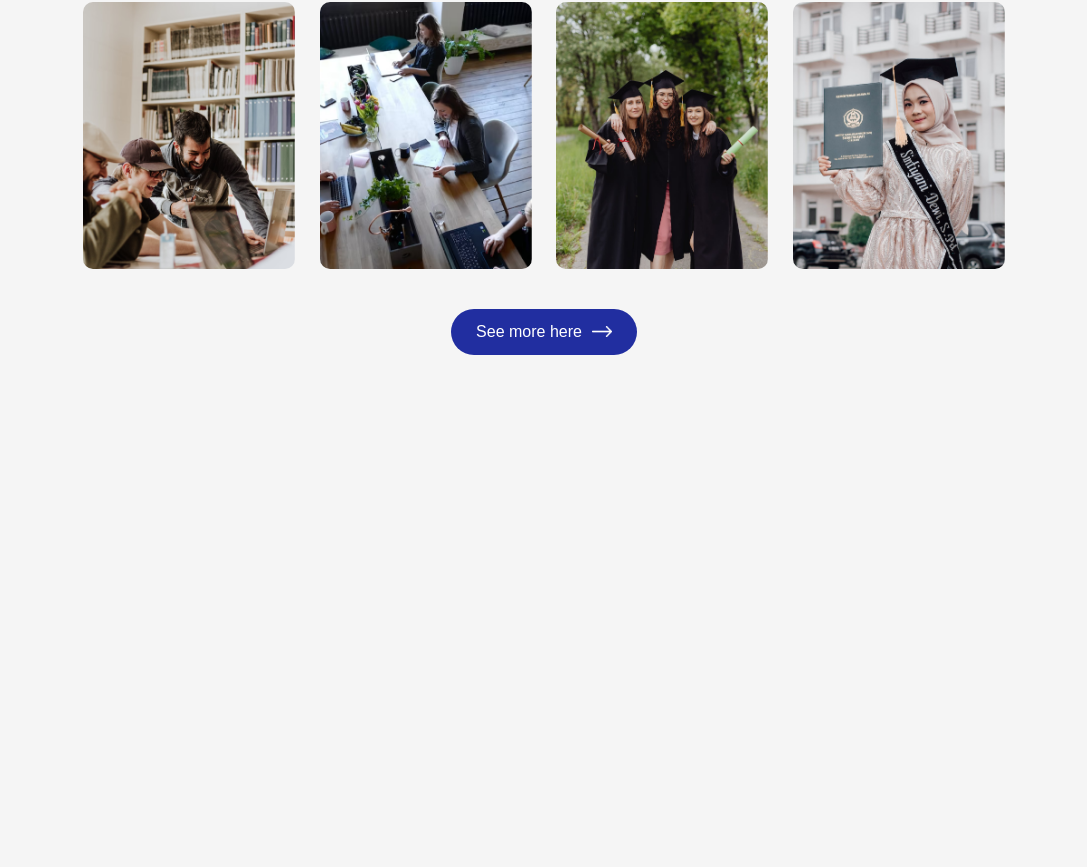
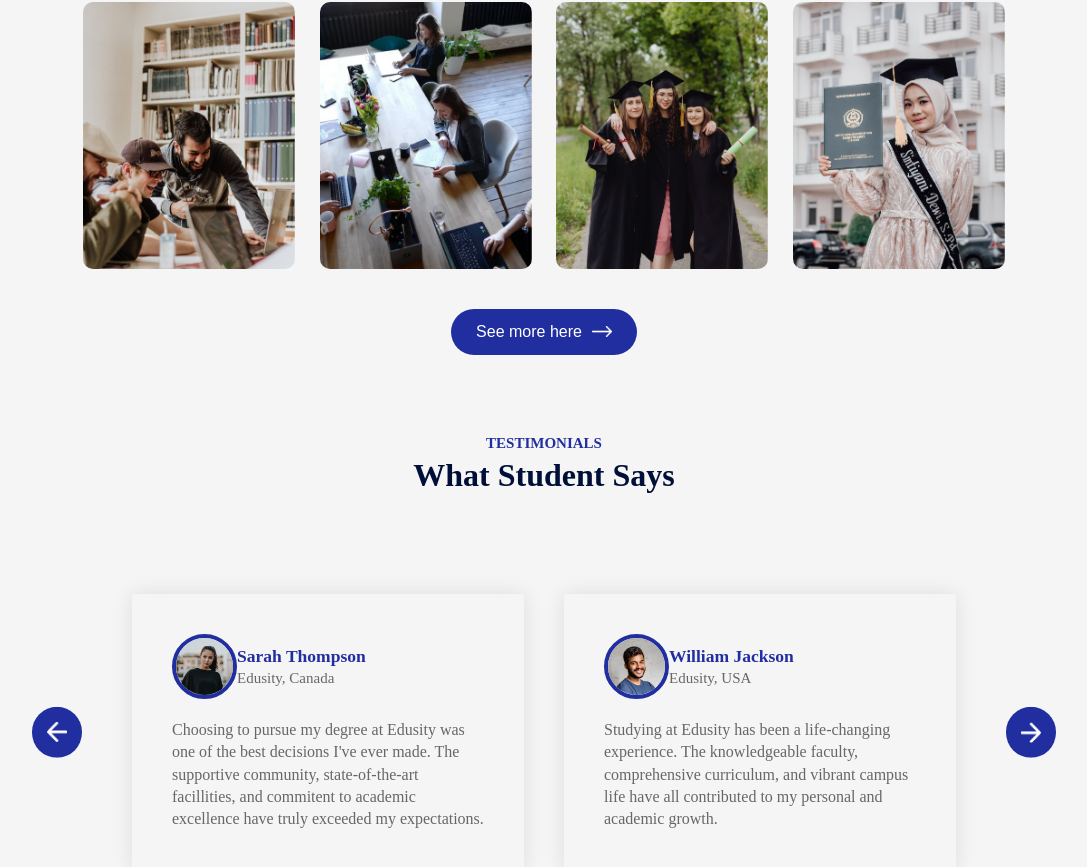
Before and after one commit to universyu/completeRespon, a React (Vite) app: page / in a window 1280 px wide. Shown: the part 1998-2865 px from the top of the page, without its empty margins (96-1183 px from the left). Before the commit the page ends 2433 px from the top, so only its background shows below. Built offline with nearby package versions, Linux system fonts and the light colour scheme.

Commit message:
添加Testimonials

```diff
--- a/src/App.jsx
+++ b/src/App.jsx
@@ -5,6 +5,7 @@ import Programs from "./Components/Programs/Programs.jsx";
 import Title from "./Components/Title/Title.jsx";
 import About from "./Components/About/About.jsx";
 import Campus from "./Components/Campus/Campus.jsx";
+import Testimonials from "./Components/Testimonials/Testimonials.jsx";
 
 const App = () => {
     return (
@@ -17,6 +18,8 @@ const App = () => {
                 <About />
                 <Title subTitle={'Gallery'} title={'Campus Photos'}></Title>
                 <Campus />
+                <Title subTitle={'TESTIMONIALS'} title={'What Student Says'}></Title>
+                <Testimonials />
             </div>
 
         </div>
--- /dev/null
+++ b/src/Components/Testimonials/Testimonials.css
@@ -0,0 +1,56 @@
+.testimonials{
+    margin: 80px auto;
+    padding: 0 80px;
+    position: relative;
+}
+.next-btn, .back-btn{
+    position: absolute;
+    top: 50%;
+    right: 0;
+    transform: translateY(-50%);
+    padding: 15px;
+    width: 50px;
+    border-radius: 50%;
+    cursor: pointer;
+    background: #212EA0;
+}
+.back-btn{
+    right: auto;
+    left: 0;
+}
+.slider{
+    overflow: hidden;
+}
+.slider ul{
+    display: flex;
+    width: 200%;
+    overflow-x: hidden;
+    transition: 0.5s;
+}
+.slider ul li{
+    list-style: none;
+    width: 50%;
+    padding: 20px;
+}
+.slide{
+    height: 100%;
+    box-shadow: 0  0 20px rgba(0,0,0,0.1);
+    padding: 40px;
+    border: 10px;
+    color: #676767;
+    line-height: 1.4;
+}
+.user-info{
+    display: flex;
+    align-items: center;
+    margin-bottom: 20px;
+    font-size: 15px;
+}
+.user-info h3{
+    color: #212EA0;
+}
+.slide img{
+    width: 65px;
+    border-radius: 50%;
+    border: 4px solid #212EA0;
+}
--- /dev/null
+++ b/src/Components/Testimonials/Testimonials.jsx
@@ -0,0 +1,99 @@
+import React, { useRef } from 'react';
+import './Testimonials.css'
+import next_icon from '../../assets/next-icon.png'
+import back_icon from '../../assets/back-icon.png'
+import user_1 from '../../assets/user-1.png'
+import user_2 from '../../assets/user-2.png'
+import user_3 from '../../assets/user-3.png'
+import user_4 from '../../assets/user-4.png'
+
+const Testimonials = () => {
+
+    const slider = useRef();
+    let tx = 0;
+
+    const slideForward = () => {
+        if(tx>-50){
+            tx -= 25;
+        }
+        slider.current.style.transform = `translateX(${tx}%)`;
+    }
+    const slideBackward = () => {
+        if(tx<0){
+            tx += 25;
+        }
+        slider.current.style.transform = `translateX(${tx}%)`;
+    }
+
+    return (
+        <div className={'testimonials'}>
+            <img className={'next-btn'} src={next_icon} alt="" onClick={slideForward}/>
+            <img className={'back-btn'} src={back_icon} alt="" onClick={slideBackward}/>
+            <div className={'slider'}>
+                <ul ref={slider}>
+                    <li>
+                        <div className="slide">
+                            <div className="user-info">
+                                <img src={user_1} alt=""/>
+                                <div>
+                                    <h3>Sarah Thompson</h3>
+                                    <span>Edusity, Canada</span>
+                                </div>
+                            </div>
+                            <p>Choosing to pursue my degree at Edusity was one of
+                                the best decisions I've ever made. The supportive
+                                community, state-of-the-art facillities, and commitent
+                                to academic excellence have truly exceeded my
+                                expectations.</p>
+                        </div>
+                    </li>
+                    <li>
+                        <div className="slide">
+                            <div className="user-info">
+                                <img src={user_2} alt=""/>
+                                <div>
+                                    <h3>William Jackson</h3>
+                                    <span>Edusity, USA</span>
+                                </div>
+                            </div>
+                            <p>Studying at Edusity has been a life-changing experience. The knowledgeable faculty,
+                                comprehensive curriculum, and vibrant campus life have all contributed to my personal
+                                and academic growth.</p>
+                        </div>
+                    </li>
+                    <li>
+                        <div className="slide">
+                            <div className="user-info">
+                            <img src={user_3} alt=""/>
+                                <div>
+                                    <h3>Olivia Martinez</h3>
+                                    <span>Edusity, Australia</span>
+                                </div>
+                            </div>
+                            <p>Attending Edusity has been a remarkable journey. The inclusive community, top-notch
+                                facilities, and innovative academic programs have provided me with invaluable
+                                experiences and prepared me well for my future career.</p>
+
+                        </div>
+                    </li>
+                    <li>
+                        <div className="slide">
+                            <div className="user-info">
+                                <img src={user_4} alt=""/>
+                                <div>
+                                    <h3>James Anderson</h3>
+                                    <span>Edusity, UK</span>
+                                </div>
+                            </div>
+                            <p>Edusity has provided me with unparalleled opportunities for learning and development. The
+                                international community and state-of-the-art resources have enriched my educational
+                                journey in ways I couldn't have imagined.</p>
+                        </div>
+                    </li>
+                </ul>
+            </div>
+        </div>
+    );
+};
+
+export default Testimonials;
```
